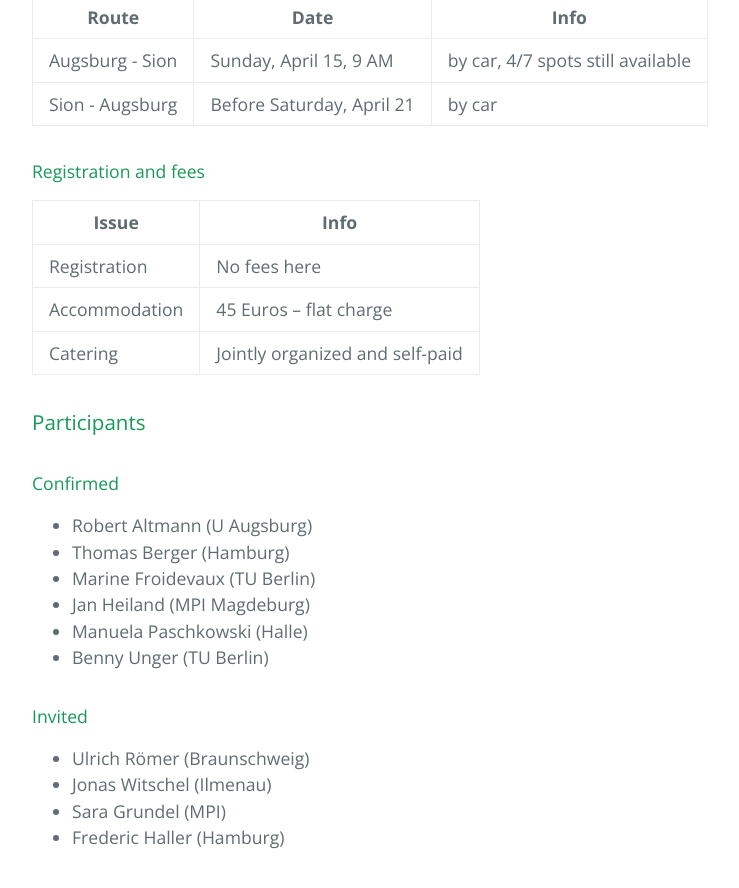
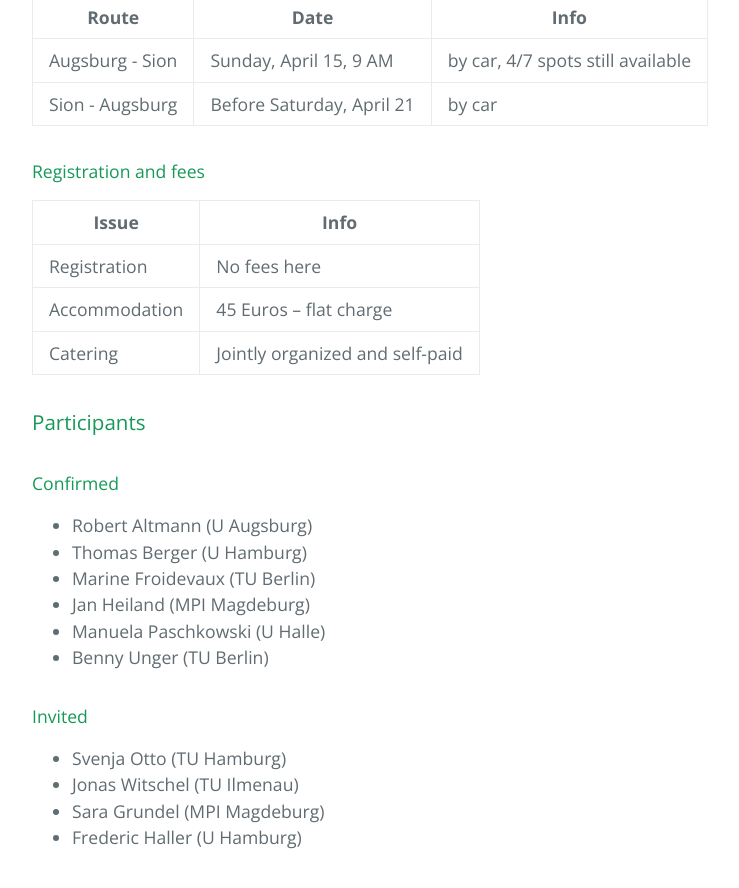
Before and after one commit to highlando/18-daesion, a Jekyll site: the page built from index.md, in a window 1280 px wide and 900 px high, scrolled down 2893 px. Shown: the top 888 px of the window, without its empty margins (192-931 px from the left). Built offline with Jekyll 4.4.1, drawn with Linux system fonts in a browser that asks for light colours; emoji names are drawn with the system emoji font; our own code applies the rules of GitHub Pages for plain Markdown files.

Commit message:
update parties

```diff
--- a/index.md
+++ b/index.md
@@ -50,15 +50,15 @@ Self-organized or by transfer
 #### Confirmed
 
  - Robert Altmann (U Augsburg)
- - Thomas Berger (Hamburg)
+ - Thomas Berger (U Hamburg)
  - Marine Froidevaux (TU Berlin)
  - Jan Heiland (MPI Magdeburg)
- - Manuela Paschkowski (Halle)
+ - Manuela Paschkowski (U Halle)
  - Benny Unger (TU Berlin)
 
 #### Invited
 
- - Ulrich R&ouml;mer (Braunschweig)
- - Jonas Witschel (Ilmenau)
- - Sara Grundel (MPI)
- - Frederic Haller (Hamburg)
+ - Svenja Otto (TU Hamburg)
+ - Jonas Witschel (TU Ilmenau)
+ - Sara Grundel (MPI Magdeburg)
+ - Frederic Haller (U Hamburg)
```
